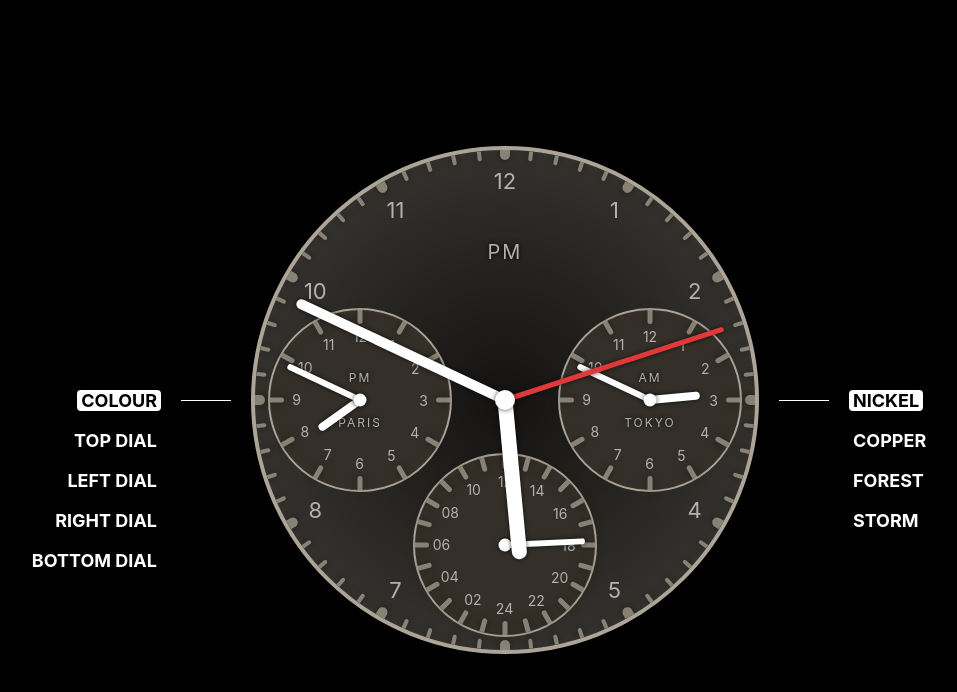
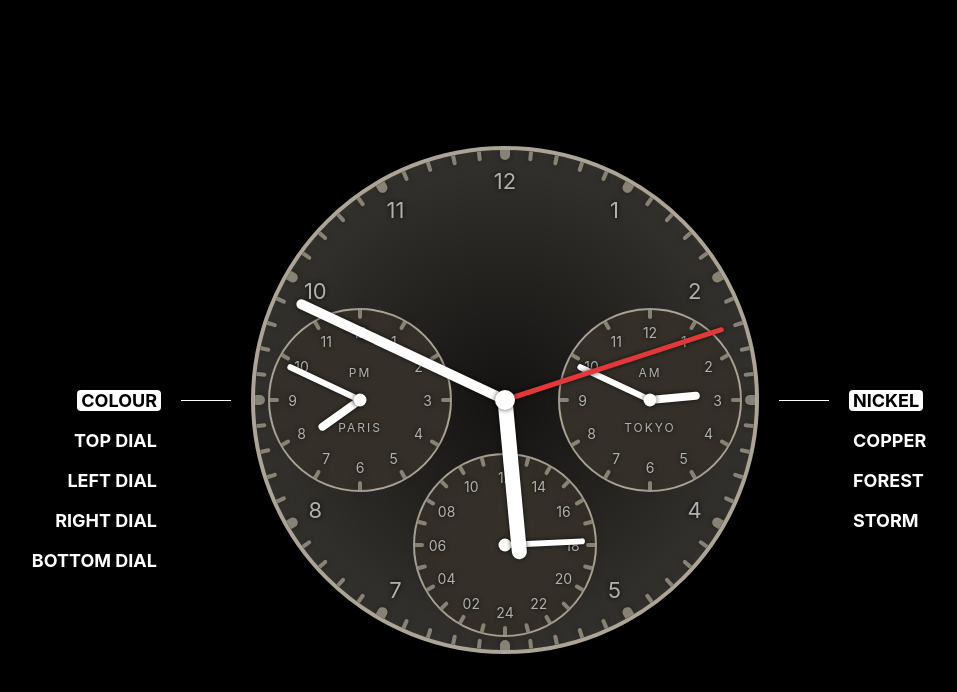
Before and after one commit to domb5041/modular-clock, a React (Create React App) app: page / in a window 1280 px wide. Shown: the top 692 px of the page, without its empty margins (135-1092 px from the left). Built offline with nearby package versions, Linux system fonts and the light colour scheme.

Commit message:
style adjustments and refactor

```diff
--- a/src/Dials.styled.js
+++ /dev/null
@@ -1,127 +0,0 @@
-import { transparentize } from "polished";
-import styled, { css } from "styled-components";
-
-const colorTransition = "0.7s";
-
-export const MainDial = styled.div`
-    width: 500px;
-    height: 500px;
-    border-radius: 100%;
-    border: 4px solid ${(props) => props.theme.base};
-    position: relative;
-    background-color: ${(props) => props.theme.dialInner};
-    transition: background-color ${colorTransition}, border ${colorTransition}, box-shadow ${colorTransition};
-    flex-shrink: 0;
-    overflow: hidden;
-    & .main-dial-shade {
-        width: 100%;
-        height: 100%;
-        background-image: radial-gradient(${transparentize(0.3, "black")}, transparent);
-    }
-`;
-
-export const SubDial = styled.div`
-    width: 180px;
-    height: 180px;
-    border-radius: 100%;
-    border: 2px solid ${(props) => props.theme.base};
-    position: absolute;
-    background-color: ${(props) => props.theme.subDial};
-    transition: background-color ${colorTransition}, border ${colorTransition}, opacity 0.2s;
-    opacity: ${(props) => (props.isHidden ? 0 : 1)};
-    ${(props) =>
-        (props.position === "topDial" &&
-            css`
-                top: 105px;
-                left: 50%;
-                transform: translate(-50%, -50%);
-            `) ||
-        (props.position === "leftDial" &&
-            css`
-                left: 105px;
-                top: 50%;
-                transform: translate(-50%, -50%);
-            `) ||
-        (props.position === "rightDial" &&
-            css`
-                right: 105px;
-                top: 50%;
-                transform: translate(50%, -50%);
-            `) ||
-        (props.position === "bottomDial" &&
-            css`
-                bottom: 105px;
-                left: 50%;
-                transform: translate(-50%, 50%);
-            `)};
-`;
-
-export const SubDialHighlight = styled(SubDial)`
-    position: absolute;
-    border: 4px solid white;
-    width: 192px;
-    height: 192px;
-    transition: opacity 0.2s;
-    opacity: ${(props) => (props.primaryMenu === props.position ? 1 : 0)};
-    background-color: transparent;
-    box-shadow: 0 0 20px rgba(0, 0, 0, 0.5);
-`;
-
-export const City = styled.div`
-    color: ${(props) => props.theme.text};
-    text-transform: uppercase;
-    position: absolute;
-    bottom: 60px;
-    width: 100%;
-    text-align: center;
-    font-size: 12px;
-    letter-spacing: 2px;
-    text-shadow: 0 0 5px rgba(0, 0, 0.7);
-`;
-
-export const AmPm = styled.div`
-    color: ${(props) => props.theme.text};
-    text-transform: uppercase;
-    position: absolute;
-    top: ${(props) => (props.subDial ? 60 : 90)}px;
-    width: 100%;
-    text-align: center;
-    font-size: ${(props) => (props.subDial ? 12 : 20)}px;
-    letter-spacing: 2px;
-    text-shadow: 0 0 5px rgba(0, 0, 0.7);
-`;
-
-const tickDimensions = {
-    hrLong: { width: "10px", height: "30%" },
-    hrShort: { width: "10px", height: "4%", fontSize: "22px" },
-    hr: { width: "7px", height: "15%" },
-    min: { width: "4px", height: "4%" },
-    sub: { width: "5px", height: "15%", fontSize: "14px" },
-    subLong: { width: "5px", height: "30%" }
-};
-
-export const Tick = styled.div`
-    position: absolute;
-    bottom: 50%;
-    left: 50%;
-    transform-origin: center bottom;
-    width: ${(props) => tickDimensions[props.tick.type].width};
-    height: 50%;
-    transform: ${(props) => `translateX(-50%) rotate(${props.tick.deg}deg)`};
-    & > .tick-marker {
-        width: 100%;
-        height: ${(props) => tickDimensions[props.tick.type].height};
-        border-bottom-left-radius: 10px;
-        border-bottom-right-radius: 10px;
-        box-shadow: 0 0 10px rgba(0, 0, 0, 0.5);
-        transition: background-color ${colorTransition};
-    }
-    & > .tick-number {
-        position: absolute;
-        top: 18px;
-        left: 50%;
-        transform: ${(props) => `translateX(-50%) rotate(-${props.tick.deg}deg)`};
-        font-size: ${(props) => tickDimensions[props.tick.type].fontSize};
-        color: ${(props) => props.theme.text};
-    }
-`;
--- a/src/MainDial.js
+++ b/src/MainDial.js
@@ -1,11 +1,30 @@
 import React, { useState, useEffect } from "react";
-import * as styled from "./Dials.styled";
 import { HourHand, MinuteHand, SecondHand, HandsCap } from "./Hands.styled";
 import SubDial from "./SubDial";
-import { transformHands, timeToDegrees, getAmPm } from "./utilityFunctions";
-import { theme } from "./theme";
+import { transformHands, timeToDegrees } from "./utilityFunctions";
+import { Tick } from "./Ticks.styled";
+import { theme, colorTransition } from "./theme";
 import { observer } from "mobx-react";
 import store from "./store/store";
+import { transparentize } from "polished";
+import styled from "styled-components";
+
+const Container = styled.div`
+    width: 500px;
+    height: 500px;
+    border-radius: 100%;
+    border: 4px solid ${(props) => props.theme.base};
+    position: relative;
+    background-color: ${(props) => props.theme.dialInner};
+    transition: background-color ${colorTransition}, border ${colorTransition}, box-shadow ${colorTransition};
+    flex-shrink: 0;
+    overflow: hidden;
+    & .main-dial-shade {
+        width: 100%;
+        height: 100%;
+        background-image: radial-gradient(${transparentize(0.3, "black")}, transparent);
+    }
+`;
 
 function MainDial() {
     const [time, setTime] = useState([0, 0, 0]);
@@ -31,14 +50,13 @@ function MainDial() {
         store.primaryMenu === "bottomDial";
 
     return (
-        <styled.MainDial primaryMenu={store.primaryMenu}>
+        <Container primaryMenu={store.primaryMenu}>
             <div className="main-dial-shade">
-                <styled.AmPm>{getAmPm()}</styled.AmPm>
                 {store.mainTickData.map((tick, i) => (
-                    <styled.Tick tick={tick} key={i}>
+                    <Tick tick={tick} key={i}>
                         <div className="tick-marker" style={{ backgroundColor: theme(store.clockColor).ticks }} />
                         {tick.number && <div className="tick-number">{tick.number}</div>}
-                    </styled.Tick>
+                    </Tick>
                 ))}
                 <SubDial position="topDial" />
                 <SubDial position="leftDial" />
@@ -51,7 +69,7 @@ function MainDial() {
                 )}
                 <HandsCap />
             </div>
-        </styled.MainDial>
+        </Container>
     );
 }
 
--- /dev/null
+++ b/src/Ticks.styled.js
@@ -0,0 +1,39 @@
+import styled from "styled-components";
+import { colorTransition } from "./theme";
+
+const tickDimensions = {
+    hrLong: { width: "10px", height: "30%" },
+    hrShort: { width: "10px", height: "4%", fontSize: "22px", numberDistance: "18px" },
+    hr: { width: "7px", height: "15%" },
+    min: { width: "4px", height: "4%" },
+    sub: { width: "5px", height: "15%", fontSize: "14px" },
+    subLong: { width: "5px", height: "30%" },
+    subShort: { width: "4px", height: "10%", fontSize: "14px", numberDistance: "14px" }
+};
+
+export const Tick = styled.div`
+    position: absolute;
+    bottom: 50%;
+    left: 50%;
+    transform-origin: center bottom;
+    width: ${(props) => tickDimensions[props.tick.type].width};
+    height: 50%;
+    transform: ${(props) => `translateX(-50%) rotate(${props.tick.deg}deg)`};
+    & > .tick-marker {
+        width: 100%;
+        height: ${(props) => tickDimensions[props.tick.type].height};
+        border-bottom-left-radius: 10px;
+        border-bottom-right-radius: 10px;
+        box-shadow: 0 0 10px rgba(0, 0, 0, 0.5);
+        transition: background-color ${colorTransition};
+    }
+    & > .tick-number {
+        position: absolute;
+        top: ${(props) => tickDimensions[props.tick.type].numberDistance};
+        left: 50%;
+        transform: ${(props) => `translateX(-50%) rotate(-${props.tick.deg}deg)`};
+        font-size: ${(props) => tickDimensions[props.tick.type].fontSize};
+        color: ${(props) => props.theme.text};
+        text-shadow: 0 0 5px rgba(0, 0, 0.7);
+    }
+`;
--- a/src/complications/Seconds.js
+++ b/src/complications/Seconds.js
@@ -1,28 +1,28 @@
 import React, { useState, useEffect } from "react";
-import * as styled from "../Dials.styled";
+import * as styled from "../Ticks.styled";
 import { SubSecondHand, SubHandsCap } from "../Hands.styled";
 import { theme } from "../theme";
-import { transformHands, timeToDegrees } from "../utilityFunctions";
 import { observer } from "mobx-react";
 import store from "../store/store";
+import moment from "moment";
 
 const subTickData = [
-    { deg: 0, type: "sub", number: "60" },
-    { deg: 30, type: "sub", number: "05" },
-    { deg: 60, type: "sub", number: "10" },
-    { deg: 90, type: "sub", number: "15" },
-    { deg: 120, type: "sub", number: "20" },
-    { deg: 150, type: "sub", number: "25" },
-    { deg: 180, type: "sub", number: "30" },
-    { deg: 210, type: "sub", number: "35" },
-    { deg: 240, type: "sub", number: "40" },
-    { deg: 270, type: "sub", number: "45" },
-    { deg: 300, type: "sub", number: "50" },
-    { deg: 330, type: "sub", number: "55" }
+    { deg: 0, type: "subShort", number: "60" },
+    { deg: 30, type: "subShort", number: "05" },
+    { deg: 60, type: "subShort", number: "10" },
+    { deg: 90, type: "subShort", number: "15" },
+    { deg: 120, type: "subShort", number: "20" },
+    { deg: 150, type: "subShort", number: "25" },
+    { deg: 180, type: "subShort", number: "30" },
+    { deg: 210, type: "subShort", number: "35" },
+    { deg: 240, type: "subShort", number: "40" },
+    { deg: 270, type: "subShort", number: "45" },
+    { deg: 300, type: "subShort", number: "50" },
+    { deg: 330, type: "subShort", number: "55" }
 ];
 
 function Seconds() {
-    const [time, setTime] = useState([0, 0, 0]);
+    const [seconds, setSeconds] = useState(0);
 
     useEffect(() => {
         const timeInterval = setInterval(handleSetTime, 1000);
@@ -32,8 +32,18 @@ function Seconds() {
     }, []);
 
     const handleSetTime = () => {
-        setTime(timeToDegrees());
+        setSeconds(timeToDegrees());
     };
+
+    const timeToDegrees = () => {
+        const s = moment().seconds();
+        const secsToDeg = s * (360 / 60);
+        return secsToDeg;
+    };
+
+    const transformHands = (hand) => ({
+        transform: `translateX(-50%) rotate(${hand}deg)`
+    });
 
     return (
         <>
@@ -43,7 +53,7 @@ function Seconds() {
                     {tick.number && <div className="tick-number">{tick.number}</div>}
                 </styled.Tick>
             ))}
-            <SubSecondHand style={transformHands(time[2])} />
+            <SubSecondHand style={transformHands(seconds)} />
             <SubHandsCap />
         </>
     );
--- a/src/complications/SunDial.js
+++ b/src/complications/SunDial.js
@@ -1,5 +1,5 @@
 import React, { useState, useEffect } from "react";
-import { Tick } from "../Dials.styled";
+import { Tick } from "../Ticks.styled";
 import { SubMinuteHand, SubHandsCap } from "../Hands.styled";
 import { theme } from "../theme";
 import moment from "moment";
@@ -7,30 +7,30 @@ import { observer } from "mobx-react";
 import store from "../store/store";
 
 const subTickData = [
-    { deg: 0, type: "sub", number: "12" },
-    { deg: 15, type: "sub" },
-    { deg: 30, type: "sub", number: "14" },
-    { deg: 45, type: "sub" },
-    { deg: 60, type: "sub", number: "16" },
-    { deg: 75, type: "sub" },
-    { deg: 90, type: "sub", number: "18" },
-    { deg: 105, type: "sub" },
-    { deg: 120, type: "sub", number: "20" },
-    { deg: 135, type: "sub" },
-    { deg: 150, type: "sub", number: "22" },
-    { deg: 165, type: "sub" },
-    { deg: 180, type: "sub", number: "24" },
-    { deg: 195, type: "sub" },
-    { deg: 210, type: "sub", number: "02" },
-    { deg: 225, type: "sub" },
-    { deg: 240, type: "sub", number: "04" },
-    { deg: 255, type: "sub" },
-    { deg: 270, type: "sub", number: "06" },
-    { deg: 285, type: "sub" },
-    { deg: 300, type: "sub", number: "08" },
-    { deg: 315, type: "sub" },
-    { deg: 330, type: "sub", number: "10" },
-    { deg: 345, type: "sub" }
+    { deg: 0, type: "subShort", number: "12" },
+    { deg: 15, type: "subShort" },
+    { deg: 30, type: "subShort", number: "14" },
+    { deg: 45, type: "subShort" },
+    { deg: 60, type: "subShort", number: "16" },
+    { deg: 75, type: "subShort" },
+    { deg: 90, type: "subShort", number: "18" },
+    { deg: 105, type: "subShort" },
+    { deg: 120, type: "subShort", number: "20" },
+    { deg: 135, type: "subShort" },
+    { deg: 150, type: "subShort", number: "22" },
+    { deg: 165, type: "subShort" },
+    { deg: 180, type: "subShort", number: "24" },
+    { deg: 195, type: "subShort" },
+    { deg: 210, type: "subShort", number: "02" },
+    { deg: 225, type: "subShort" },
+    { deg: 240, type: "subShort", number: "04" },
+    { deg: 255, type: "subShort" },
+    { deg: 270, type: "subShort", number: "06" },
+    { deg: 285, type: "subShort" },
+    { deg: 300, type: "subShort", number: "08" },
+    { deg: 315, type: "subShort" },
+    { deg: 330, type: "subShort", number: "10" },
+    { deg: 345, type: "subShort" }
 ];
 
 function SunDial() {
--- a/src/complications/Temperature.js
+++ b/src/complications/Temperature.js
@@ -2,7 +2,7 @@ import React, { useEffect, useState } from "react";
 import { observer } from "mobx-react";
 import store from "../store/store";
 import axios from "axios";
-import { Tick } from "../Dials.styled";
+import { Tick } from "../Ticks.styled";
 import { SubSecondHand, SubHandsCap } from "../Hands.styled";
 import styled from "styled-components";
 import { theme } from "../theme";
--- a/src/complications/WorldClock.js
+++ b/src/complications/WorldClock.js
@@ -1,10 +1,35 @@
 import React, { useState, useEffect } from "react";
-import * as styled from "../Dials.styled";
+import { Tick } from "../Ticks.styled";
 import { SubHourHand, SubMinuteHand, SubHandsCap } from "../Hands.styled";
 import { theme } from "../theme";
 import { transformHands, timeToDegrees, getAmPm } from "../utilityFunctions";
 import { observer } from "mobx-react";
 import store from "../store/store";
+import styled from "styled-components";
+
+const City = styled.div`
+    color: ${(props) => props.theme.text};
+    text-transform: uppercase;
+    position: absolute;
+    bottom: 55px;
+    width: 100%;
+    text-align: center;
+    font-size: 12px;
+    letter-spacing: 2px;
+    text-shadow: 0 0 5px rgba(0, 0, 0.7);
+`;
+
+const AmPm = styled.div`
+    color: ${(props) => props.theme.text};
+    text-transform: uppercase;
+    position: absolute;
+    top: ${(props) => (props.subDial ? 55 : 90)}px;
+    width: 100%;
+    text-align: center;
+    font-size: ${(props) => (props.subDial ? 12 : 20)}px;
+    letter-spacing: 2px;
+    text-shadow: 0 0 5px rgba(0, 0, 0.7);
+`;
 
 export const timezones = [
     { name: "London", id: "Europe/London" },
@@ -34,18 +59,18 @@ export const timezones = [
 ];
 
 export const subTickData = [
-    { deg: 0, type: "sub", number: "12" },
-    { deg: 30, type: "sub", number: "1" },
-    { deg: 60, type: "sub", number: "2" },
-    { deg: 90, type: "sub", number: "3" },
-    { deg: 120, type: "sub", number: "4" },
-    { deg: 150, type: "sub", number: "5" },
-    { deg: 180, type: "sub", number: "6" },
-    { deg: 210, type: "sub", number: "7" },
-    { deg: 240, type: "sub", number: "8" },
-    { deg: 270, type: "sub", number: "9" },
-    { deg: 300, type: "sub", number: "10" },
-    { deg: 330, type: "sub", number: "11" }
+    { deg: 0, type: "subShort", number: "12" },
+    { deg: 30, type: "subShort", number: "1" },
+    { deg: 60, type: "subShort", number: "2" },
+    { deg: 90, type: "subShort", number: "3" },
+    { deg: 120, type: "subShort", number: "4" },
+    { deg: 150, type: "subShort", number: "5" },
+    { deg: 180, type: "subShort", number: "6" },
+    { deg: 210, type: "subShort", number: "7" },
+    { deg: 240, type: "subShort", number: "8" },
+    { deg: 270, type: "subShort", number: "9" },
+    { deg: 300, type: "subShort", number: "10" },
+    { deg: 330, type: "subShort", number: "11" }
 ];
 
 function WorldClock({ position }) {
@@ -65,13 +90,13 @@ function WorldClock({ position }) {
 
     return (
         <>
-            <styled.AmPm subDial>{getAmPm(timezone)}</styled.AmPm>
-            <styled.City>{timezones.find((o) => o.id === timezone).name}</styled.City>
+            <AmPm subDial>{getAmPm(timezone)}</AmPm>
+            <City>{timezones.find((o) => o.id === timezone).name}</City>
             {subTickData.map((tick, i) => (
-                <styled.Tick tick={tick} key={i}>
+                <Tick tick={tick} key={i}>
                     <div className="tick-marker" style={{ backgroundColor: theme(store.clockColor).ticks }} />
                     {tick.number && <div className="tick-number">{tick.number}</div>}
-                </styled.Tick>
+                </Tick>
             ))}
             <SubHourHand style={transformHands(time[0])} />
             <SubMinuteHand style={transformHands(time[1])} />
--- a/src/theme.js
+++ b/src/theme.js
@@ -8,6 +8,8 @@ export const swatches = [
     { id: "forest", name: "forest" },
     { id: "storm", name: "storm" }
 ];
+
+export const colorTransition = "0.7s";
 
 export const colorsDef = {
     nickel: {
```
Also changed, not shown: src/SubDial.js (+49 -1 lines).
